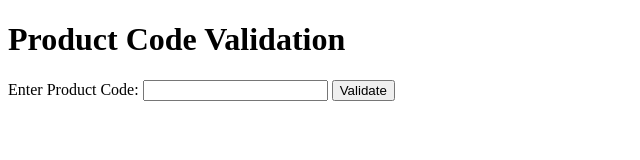
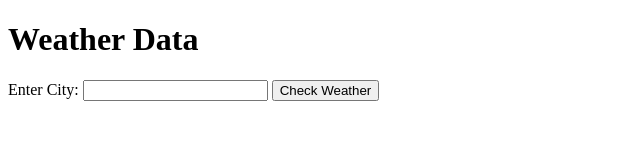
Before and after one commit to Akash22-cyber/tekstack, a plain HTML site: page index.html in a window 1280 px wide. Shown: the whole page, without its empty margins (0-640 px from the left). Drawn offline with Linux system fonts and the light colour scheme.

Commit message:
Change title and labels for weather data page

```diff
--- a/index.html
+++ b/index.html
@@ -4,19 +4,20 @@
 <head>
     <meta charset="UTF-8">
     <meta name="viewport" content="width=device-width, initial-scale=1.0">
-    <title>Product Code Validation</title>
+    <title>Weather Data</title>
 </head>
 
 <body>
 
-    <h1>Product Code Validation</h1>
+    <h1>Weather Data</h1>
 
-    <label for="productCode">Enter Product Code:</label>
-    <input type="text" id="productCode">
+    <label for="city">Enter City:</label>
+    <input type="text" id="city">
 
-    <button onclick="checkCode()">Validate</button>
+    <button onclick="checkWeather()">Check Weather</button>
 
     <p id="result"></p>
+    <p id="completed"></p>
 
     <script src="script.js"></script>
 
```
